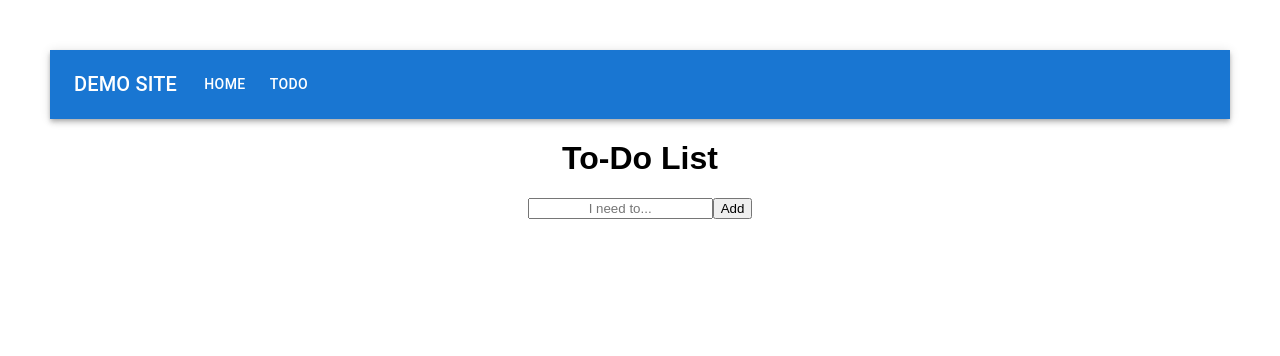
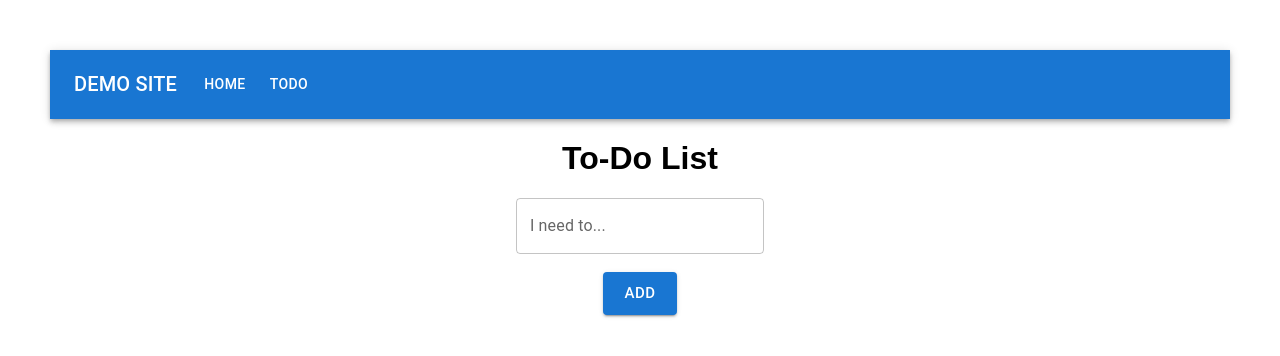
Before and after one commit to Rebecca861/mcon-353-demo-site, a React (Create React App) app: page /todo in a window 1280 px wide. Shown: the top 356 px of the page. Built offline with nearby package versions, Linux system fonts and the light colour scheme.

Commit message:
Added global state using context, improved appearance of todo page

```diff
--- a/src/components/app/App.js
+++ b/src/components/app/App.js
@@ -1,5 +1,5 @@
 import './App.css';
-import * as React from 'react';
+import React, {useState} from 'react';
 import Card from '@mui/material/Card';
 import CardActions from '@mui/material/CardActions';
 import CardContent from '@mui/material/CardContent';
@@ -8,7 +8,7 @@ import Button from '@mui/material/Button';
 import Typography from '@mui/material/Typography';
 import Rating from '@mui/material/Rating'
 import Home from '../home/home'
-import Todo from '../todo/todo'
+import {Todo} from '../todo/todo'
 import {Header} from '../header/header'
 import {
   BrowserRouter,
@@ -16,11 +16,36 @@ import {
   Route,
 } from "react-router-dom";
 
+
+//const todoList = {};
+
+/*const reducer = (state, action) => {
+  switch (action) {
+    case "add":
+      return setTodos([...todoList, {text: inputText, isChecked: false}]);
+    case "delete":
+      return setTodos(todoList.filter(todo => todo.text !== deletedTodo));
+    case "setChecked":
+      return checkedTodo.isChecked = !checkedTodo.isChecked;
+    default:
+      return state;
+  }
+};*/
+
+
+export const todoContext = React.createContext();
+
 function App() {
+
+  const [todos, setTodos] = useState([]);
+
+
+
 
 
   return (
     <div>
+      <todoContext.Provider value={{todos, setTodos}}>
       <BrowserRouter>
       <Header />
         <Routes>
@@ -28,6 +53,7 @@ function App() {
           <Route path = "/todo" element={<Todo />}></Route>
         </Routes>
       </BrowserRouter>
+      </todoContext.Provider>
 
     </div>
   );
--- a/src/components/home/home.js
+++ b/src/components/home/home.js
@@ -80,7 +80,7 @@ function Home() {
 
     <Button variant="outlined" href="https://www.kosher.com/">Click here for a helpful website with lots of great recipes!</Button>
     <br />
-    <Typography component="legend">Rate out website!</Typography>
+    <Typography component="legend">Rate our website!</Typography>
     <Rating name="half-rating" defaultValue={5} precision={0.5} />
 
     </div>
--- a/src/components/todo/todo.js
+++ b/src/components/todo/todo.js
@@ -1,14 +1,18 @@
-import React, {useState} from "react";
+import React, {useContext, useState} from "react";
 import "./todo.css";
 import DeleteIcon from '@mui/icons-material/Delete';
 import Button from '@mui/material/Button';
 import { styled } from '@mui/material/styles';
 import Grid from '@mui/material/Grid';
 import ClearIcon from '@mui/icons-material/Clear';
+import {todoContext} from '../app/App';
+import Checkbox from '@mui/material/Checkbox';
+import Box from '@mui/material/Box';
+import TextField from '@mui/material/TextField';
 
 export const Todo = () => {
     const [inputText, setInputText] = useState('');
-    const [todos, setTodos] = useState([]);
+    const {todos, setTodos} = useContext(todoContext);
 
     function addTodo(){
         const newTodos = [...todos, {text: inputText, isChecked: false}];
@@ -19,17 +23,15 @@ export const Todo = () => {
     function deleteTodo(deletedTodo){
         setTodos(todos.filter(todo => todo.text !== deletedTodo))
     }
-    function setChecked(checkedTodo){
-        checkedTodo.isChecked = !checkedTodo.isChecked;
-    }
 
 
     return(
         <div id="inputDiv">
         <h1>To-Do List</h1>
 
-        <input type= "text" onChange = {(event)=> setInputText(event.target.value)} placeholder="I need to..."/>
-        <button onClick={addTodo}> Add</button>
+        <TextField id="outlined-basic" label="I need to..." variant="outlined" onChange = {(event)=> setInputText(event.target.value)}/>
+        <br/><br/>
+        <Button variant="contained" onClick={addTodo} size="large">Add</Button>
 
         {todos.map((todo) =>(
              <ToDoItem text ={todo.text} deleteTodo ={deleteTodo}/>
@@ -40,14 +42,15 @@ export const Todo = () => {
 };
 
 const ToDoItem = (props) => {
+
+    const label = { inputProps: { 'aria-label': '' } };
+
    return <Grid  container spacing ={0} className = "grid">
         <Grid item xs ={0}>
-        <input
-         type = "checkbox"
+        <Checkbox {...label} color="secondary"
         name="text"
         value=""
-        onChange={() => props.setIsChecked(props.text)}
-        />
+        onChange={() => props.setChecked(props.text)}/>
         </Grid>
         <Grid item xs={1}>
          {props.text}
```
